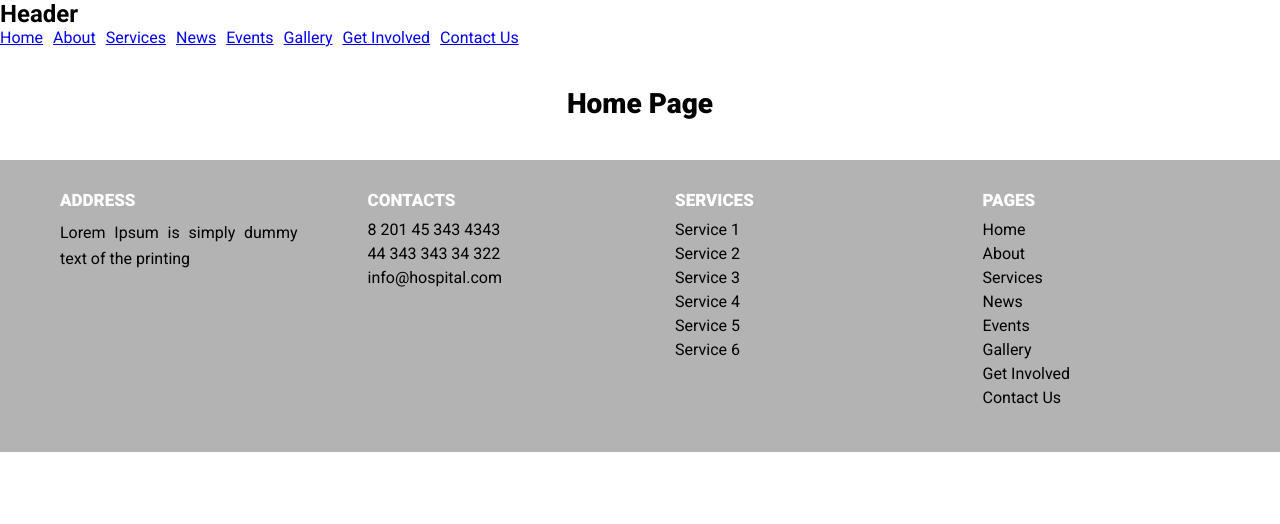
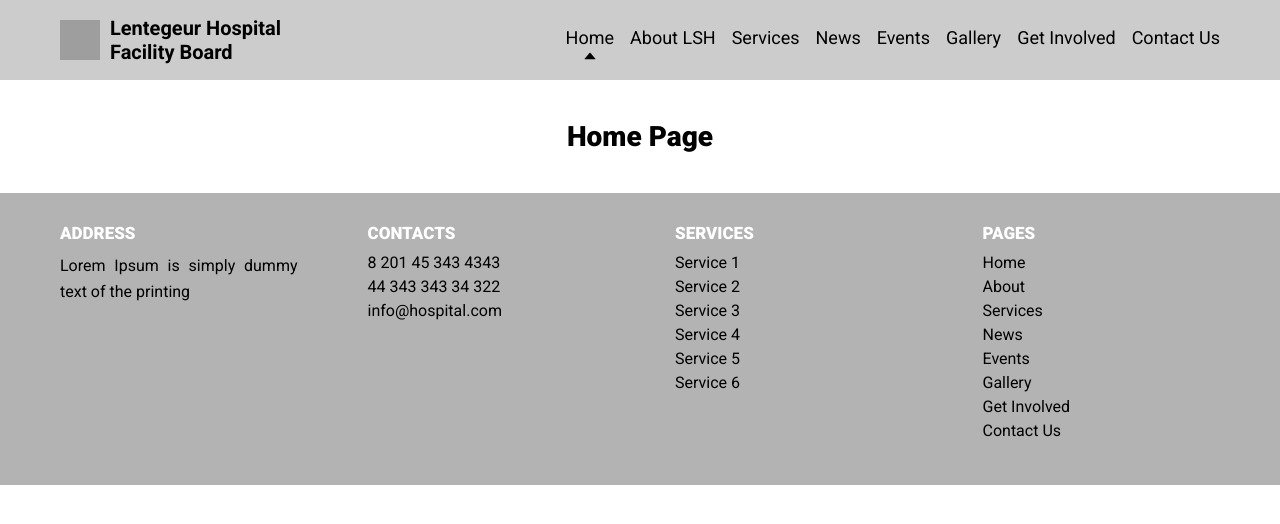
Before and after one commit to bazmurphy/lentegeur-hospital-facility-board, a React (Vite) app in the folder client/: page / in a window 1280 px wide. Shown: the top 524 px of the page. Built offline with nearby package versions, Linux system fonts and the light colour scheme; grey boxes are pictures that could not be loaded.

Commit message:
merge commit: latest development branch

```diff
--- a/client/src/components/Header/Header.css
+++ b/client/src/components/Header/Header.css
@@ -1,6 +1,155 @@
-header > nav > ul {
-  display: flex;
-  list-style: none;
-  gap: 10px;
-  padding-left: 0; /* reset */
+header {
+	background-color: var(--gray80);
 }
+
+header nav {
+	position: fixed;
+	top: 0;
+	left: 0;
+	height: 100vh;
+	width: 100vw;
+	display: flex;
+	align-items: center;
+	justify-content: center;
+	background-color: hsla(0, 0%, 70%, 0.92);
+	transform: translateY(-100vh);
+}
+
+header nav ul {
+	display: flex;
+	flex-direction: column;
+	text-align: center;
+	gap: 16px;
+	list-style: none;
+}
+
+/* disabling scrolling of the body in the background whilst the mobile navigation is open */
+.disable-scroll {
+	overflow: hidden;
+}
+
+.header-subcontainer {
+	max-width: 1200px;
+	margin: 0 auto;
+	display: flex;
+	align-items: center;
+	justify-content: space-between;
+	padding: 0 20px;
+	height: 80px;
+}
+
+.navigation-link {
+	color: var(--black);
+	text-decoration: none;
+	font-size: 14px;
+	transition: all ease-in-out 200ms;
+}
+
+.navigation-link:hover {
+	color: var(--white);
+}
+
+.navigation-link.active {
+	color: var(--white);
+}
+
+.navigation-link-image-container {
+	display: none; /* Hide the arrow by default */
+}
+
+/* hamburger button */
+.navigation-menu-button {
+	padding: 5px;
+	cursor: pointer;
+	background: transparent;
+	border: none;
+	outline: none;
+	font-size: 1.8rem;
+	display: block;
+	color: var(--black);
+}
+
+/* close mobile menu button */
+.navigation-menu-button-close {
+	position: absolute;
+	top: 18px;
+	right: 20px;
+}
+
+.navigation-open {
+	transform: none;
+	transition: 1s;
+	overflow: hidden;
+}
+
+/* transition for closing mobile navbar */
+.navigation-closing {
+	transition: 1s;
+}
+
+.header-logo-container {
+	display: flex;
+	align-items: center;
+	gap: 10px;
+}
+
+.header-logo-container h2 {
+	font-size: 16px;
+}
+
+.header-logo-image-container {
+	width: 40px;
+	height: 40px;
+}
+
+.header-logo-image-container img {
+	width: 100%;
+	height: 100%;
+	object-fit: cover;
+}
+
+.navigation-link-icon-container {
+	display: none;
+}
+
+@media only screen and (min-width: 768px) {
+	header nav {
+		position: relative;
+		margin-top: 15px;
+		flex-direction: row;
+		justify-content: flex-end;
+		align-items: flex-end;
+		width: auto;
+		height: auto;
+		background-color: transparent;
+		transform: none;
+	}
+
+	header nav ul {
+		display: flex;
+		flex-direction: row;
+	}
+
+	.navigation-menu-button {
+		display: none;
+	}
+
+	.navigation-link.active {
+		color: var(--black);
+	}
+
+	.navigation-link.active + .navigation-link-icon-container {
+		display: block;
+		/* Show the arrow when the navigation-link has the active class */
+	}
+}
+
+@media only screen and (min-width: 1024px) {
+	.navigation-link {
+		font-size: 18px;
+	}
+
+	.header-logo-container h2 {
+		font-size: 20px;
+	}
+}
--- a/client/src/components/Header/Header.jsx
+++ b/client/src/components/Header/Header.jsx
@@ -1,38 +1,108 @@
 import "./Header.css";
 import { NavLink } from "react-router-dom";
+import { FaBars, FaTimes } from "react-icons/fa";
+import { AiFillCaretUp } from "react-icons/ai";
+import { useState, useEffect } from "react";
 
 const Header = () => {
+	const [isNavigationOpen, setIsNavigationOpen] = useState(false);
+	//for closing animation
+	const [isNavigationClosing, setIsNavigationClosing] = useState(false);
+
+	const navLinks = [
+		{ id: 1, to: "/", text: "Home" },
+		{ id: 2, to: "/about", text: "About LSH" },
+		{ id: 3, to: "/services", text: "Services" },
+		{ id: 4, to: "/news", text: "News" },
+		{ id: 5, to: "/events", text: "Events" },
+		{ id: 6, to: "/gallery", text: "Gallery" },
+		{ id: 7, to: "/get-involved", text: "Get Involved" },
+		{ id: 8, to: "/contact-us", text: "Contact Us" },
+	];
+
+	const showNavbar = () => {
+		setIsNavigationOpen(true);
+		document.body.classList.add("disable-scroll");
+	};
+
+	const closeNavbar = () => {
+		document.body.classList.remove("disable-scroll");
+		setIsNavigationOpen(false);
+		setIsNavigationClosing(true);
+
+		setTimeout(() => {
+			setIsNavigationClosing(false);
+		}, 1000); // Wait for the animation to complete before removing the classes
+	};
+
+	// This useEffect hook adds a resize event listener to the window object
+	// to handle changes in the window size. The event listener invokes
+	// the handleResize function whenever the window is resized.
+	useEffect(() => {
+		const handleResize = () => {
+			if (window.innerWidth > 767) {
+				closeNavbar();
+				setIsNavigationClosing(false);
+			}
+		};
+
+		window.addEventListener("resize", handleResize);
+
+		return () => {
+			window.removeEventListener("resize", handleResize);
+		};
+	}, []);
+
 	return (
 		<header>
-			<h2>Header</h2>
-			<nav>
-				<ul>
-					<li>
-						<NavLink to="/">Home</NavLink>
-					</li>
-					<li>
-						<NavLink to="/about">About</NavLink>
-					</li>
-					<li>
-						<NavLink to="/services">Services</NavLink>
-					</li>
-					<li>
-						<NavLink to="/news">News</NavLink>
-					</li>
-					<li>
-						<NavLink to="/events">Events</NavLink>
-					</li>
-					<li>
-						<NavLink to="/gallery">Gallery</NavLink>
-					</li>
-					<li>
-						<NavLink to="/get-involved">Get Involved</NavLink>
-					</li>
-					<li>
-						<NavLink to="/contact-us">Contact Us</NavLink>
-					</li>
-				</ul>
-			</nav>
+			<div className="header-subcontainer">
+				<div className="header-logo-container">
+					<div className="header-logo-image-container">
+						<img
+							src="https://upload.wikimedia.org/wikipedia/commons/a/a8/Circle_Davys-Grey_Solid.svg"
+							alt="logo"
+						/>
+					</div>
+					<h2 className="header-logo-title">
+						Lentegeur Hospital
+						<br />
+						Facility Board
+					</h2>
+				</div>
+				<nav
+					className={`${isNavigationOpen ? "navigation-open" : ""} ${
+						isNavigationClosing ? "navigation-closing" : ""
+					}`}
+				>
+					<ul>
+						{navLinks.map((navLink) => {
+							return (
+								<li key={navLink.id}>
+									<NavLink
+										to={navLink.to}
+										className="navigation-link"
+										onClick={closeNavbar}
+									>
+										{navLink.text}
+									</NavLink>
+									<div className="navigation-link-icon-container">
+										<AiFillCaretUp />
+									</div>
+								</li>
+							);
+						})}
+					</ul>
+					<button
+						className="navigation-menu-button navigation-menu-button-close"
+						onClick={closeNavbar}
+					>
+						<FaTimes />
+					</button>
+				</nav>
+				<button className="navigation-menu-button" onClick={showNavbar}>
+					<FaBars />
+				</button>
+			</div>
 		</header>
 	);
 };
```
